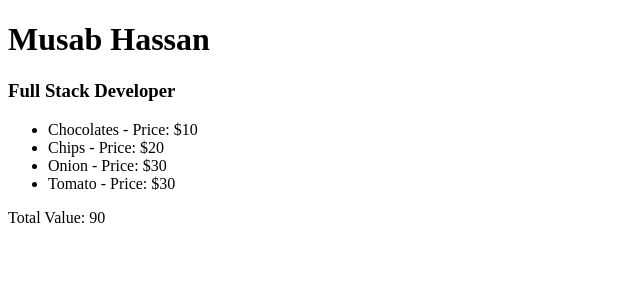
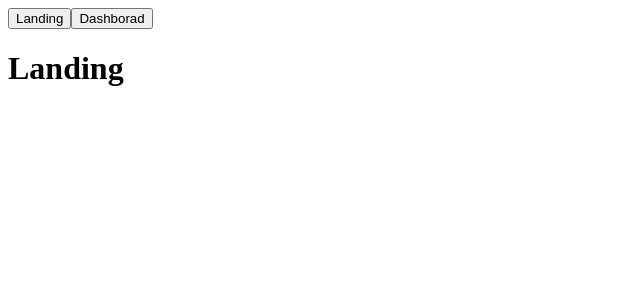
Before and after one commit to musab0712/TodoApp, a React (Vite) app in the folder frontend/: page / in a window 1280 px wide. Shown: the top 300 px of the page, without its empty margins (0-640 px from the left). Built offline with nearby package versions, Linux system fonts and the light colour scheme.

Commit message:
leaen router

```diff
--- a/frontend/package.json
+++ b/frontend/package.json
@@ -12,7 +12,8 @@
   "dependencies": {
     "axios": "^1.6.7",
     "react": "^18.2.0",
-    "react-dom": "^18.2.0"
+    "react-dom": "^18.2.0",
+    "react-router-dom": "^6.22.3"
   },
   "devDependencies": {
     "@types/react": "^18.2.56",
--- a/frontend/src/App.jsx
+++ b/frontend/src/App.jsx
@@ -1,13 +1,21 @@
 import "./App.css";
-import { Assignment3 } from "./componenets/UseMemoAssign/Assignment3";
+import React, { lazy } from "react";
+import { BrowserRouter, Route, Routes } from "react-router-dom";
+import Dashboard from "./componenets/experiment/Dashboard";
+import Landing from "./componenets/experiment/Landing";
+import Navbar from "./componenets/experiment/Navbar";
 
 function App() {
   return (
-    <div>
-      <h1>Musab Hassan</h1>
-      <h3>Full Stack Developer</h3>
-      <Assignment3 />
-    </div>
+    <>
+      <BrowserRouter>
+        <Navbar />
+        <Routes>
+          <Route path="/dashboard" element={<Dashboard />} />
+          <Route path="/" element={<Landing />} />
+        </Routes>
+      </BrowserRouter>
+    </>
   );
 }
 
--- /dev/null
+++ b/frontend/src/componenets/experiment/Dashboard.jsx
@@ -0,0 +1,7 @@
+export default function Dashboard() {
+  return (
+    <>
+      <h1>Dashboard</h1>
+    </>
+  );
+}
--- /dev/null
+++ b/frontend/src/componenets/experiment/Landing.jsx
@@ -0,0 +1,7 @@
+export default function Landing() {
+  return (
+    <>
+      <h1>Landing</h1>
+    </>
+  );
+}
--- /dev/null
+++ b/frontend/src/componenets/experiment/Navbar.jsx
@@ -0,0 +1,11 @@
+import { useNavigate } from "react-router-dom";
+
+export default function Navbar() {
+  const navigation = useNavigate();
+  return (
+    <>
+      <button onClick={() => navigation("/")}>Landing</button>
+      <button onClick={() => navigation("/dashboard")}>Dashborad</button>
+    </>
+  );
+}
```
Also changed, not shown: 1 other file (tests, documents, lock files or other folders).
